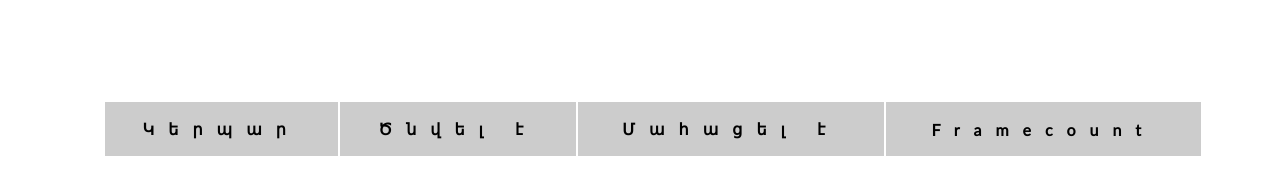
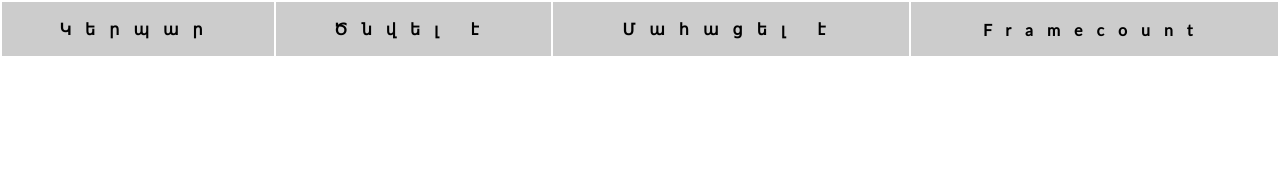
Before and after one commit to dyooreen/game_of_life, a website: page public/stats.html in a window 1280 px wide. Drawn offline with nearby package versions, Linux system fonts and the light colour scheme; no server answers.

Commit message:
GameOfLife

```diff
--- a/public/style/style.css
+++ b/public/style/style.css
@@ -18,8 +18,6 @@
     letter-spacing: 14px;
 font-family: 'Lato', sans-serif;
 margin: 0px;
-margin-left: 25px;
-margin-bottom: 10px;
 }
 a{
   color: black;
@@ -48,13 +46,10 @@ a{
   color: black;
 }
 div {
-  margin: auto;
-  min-width: 500px;
-  text-align: center;
-  height: 600px;
-  overflow: auto;
-  max-width: 1100px;
-  margin-top: 8%;
+     min-width: 100%;
+     text-align: center;
+     height: 100%;
+     max-width: 1100px;
 }
 div table {
   width: 100%;
```
Also changed, not shown: public/stats.html (+1 -1 lines).
